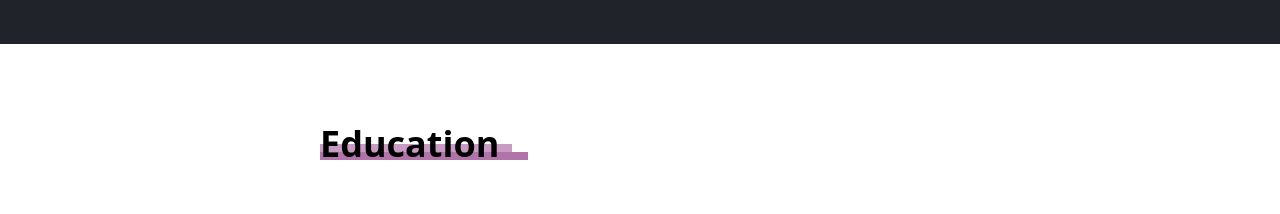
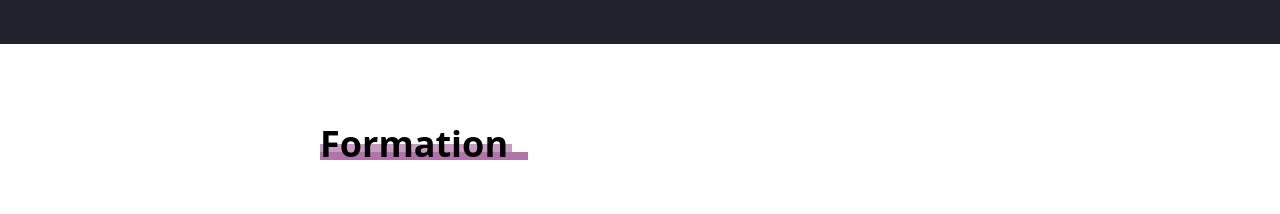
Before and after one commit to UnknownKido/roland-cv, a React (Create React App) app in the folder roland-cv-frontend/: page / in a window 1280 px wide. Shown: the part 1780-1994 px from the top of the page. Built offline with nearby package versions, Linux system fonts and the light colour scheme.

Commit message:
fix section name

```diff
--- a/roland-cv-frontend/src/App.js
+++ b/roland-cv-frontend/src/App.js
@@ -51,7 +51,7 @@ function App() {
           <div className="w-1/2 flex-col">
             <div className="absolute bg-violet h-2 w-48 -z-10 mt-5 ml-8 opacity-50"></div>
             <div className="absolute bg-violet h-2 w-52 -z-10 mt-7 ml-8 opacity-70"></div>
-            <h1 className="font-bold text-4xl m-8"> Education </h1>
+            <h1 className="font-bold text-4xl m-8"> Formation </h1>
           </div>
           <ExperienceBox
             job_title="Institut Paul Lambin — Bachelor's degree in Business Informatics"
```
